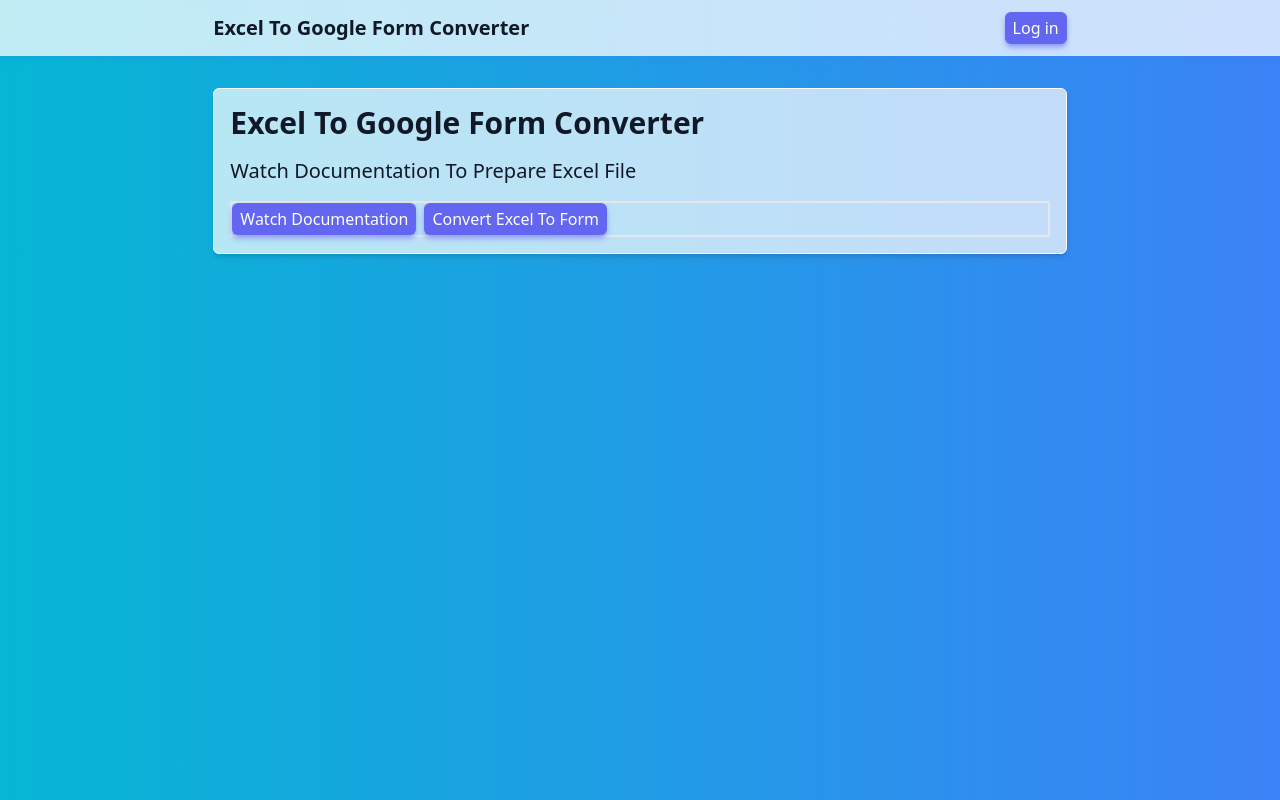
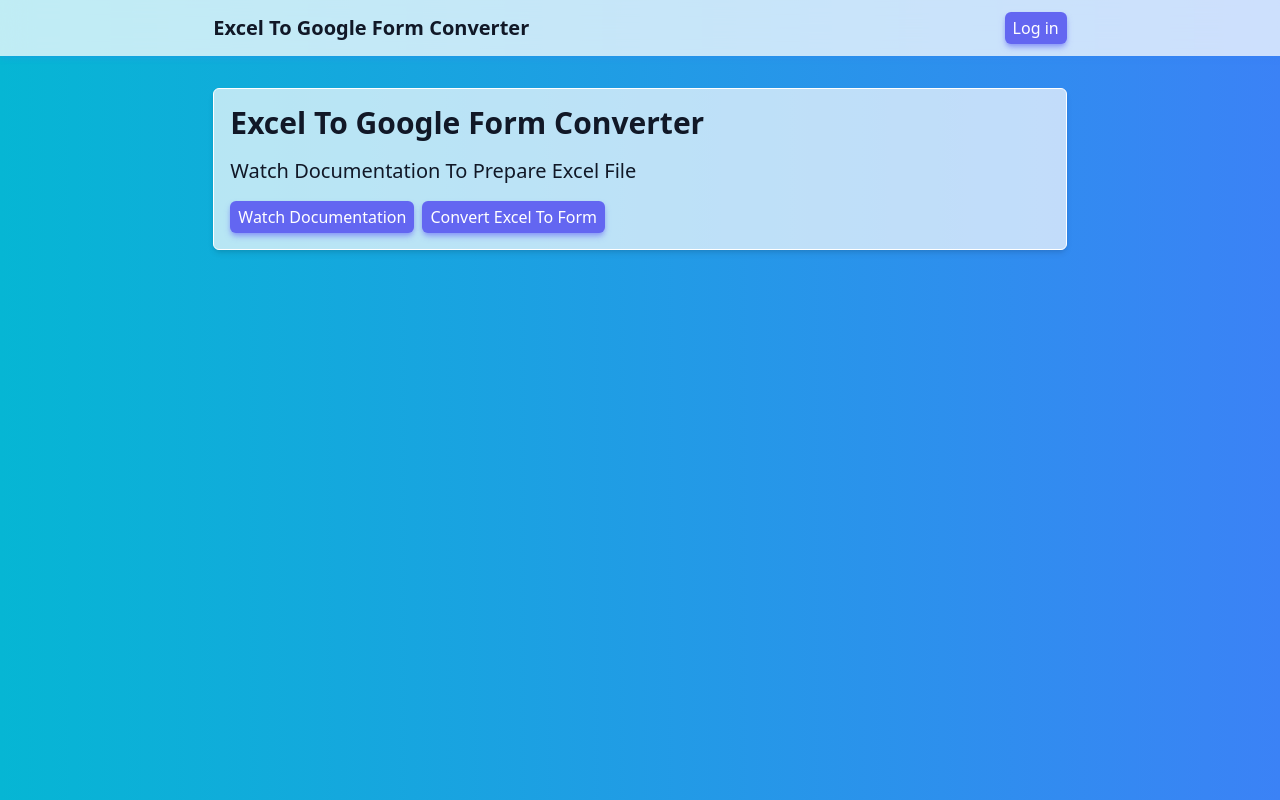
Before and after one commit to Mrparasgediya/excel-to-google-form, a Next.js app: page / in a window 1280 px wide. Built offline with nearby package versions, Linux system fonts and the light colour scheme; no server answers.

Commit message:
Removed border added by mistake in home page

```diff
--- a/src/pages/index.tsx
+++ b/src/pages/index.tsx
@@ -11,7 +11,7 @@
       <h3 className="font-smibold text-xl">
         Watch Documentation To Prepare Excel File
       </h3>
-      <div className="flex items-center gap-2 border-2">
+      <div className="flex items-center gap-2">
         <ButtonLink
           target="_blank"
           href="https://github.com/Mrparasgediya/excel-to-google-form"
```
